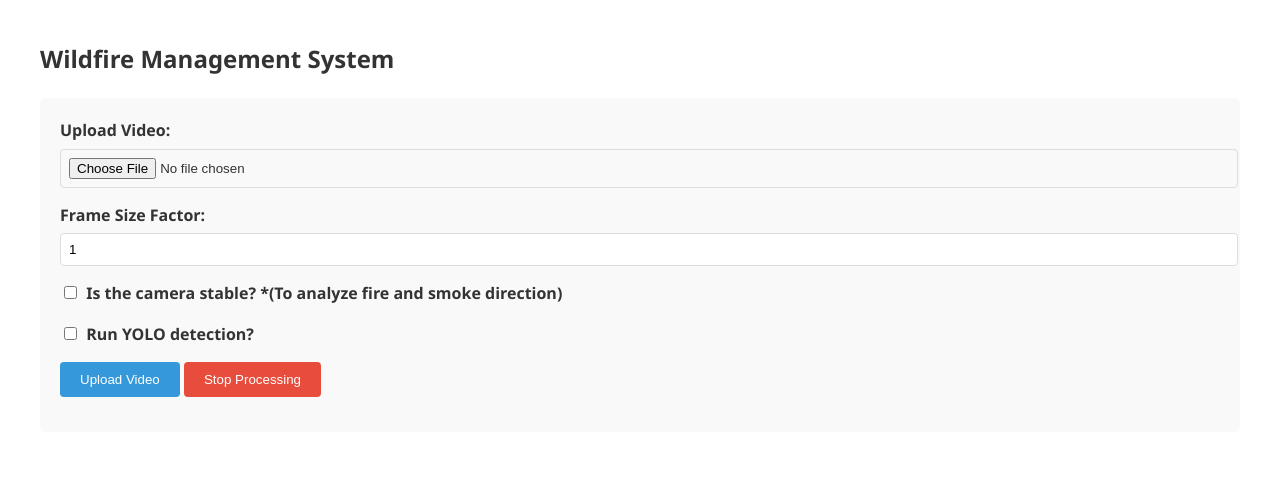
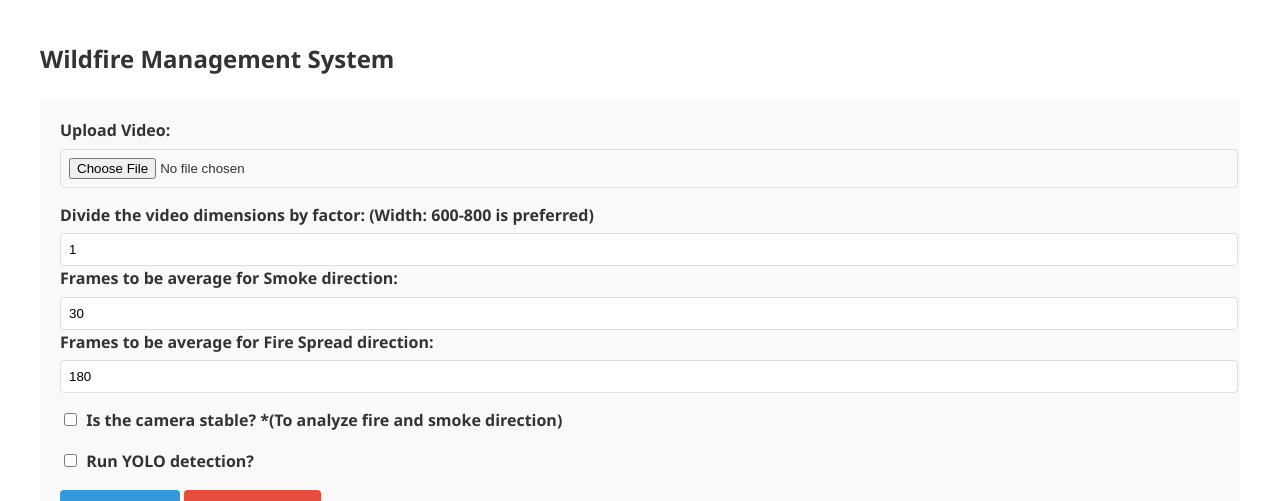
Before and after one commit to Vikas-Rajpurohit/UAF-GSOC24-WildFire-Research, a Flask app: page /upload in a window 1280 px wide. Shown: the part 109-610 px from the top of the page. Run offline with Flask 3, Linux system fonts and the light colour scheme; some libraries are stand-ins or nearby versions.

Commit message:
parameter update

```diff
--- a/code_web/app.py
+++ b/code_web/app.py
@@ -21,6 +21,8 @@ app.config['UPLOAD_FOLDER'] = UPLOAD_FOLDER
 
 threads = True
 size_factor = 1
+mFrames = 180
+nFrames = 30
 
 @socketio.on('stop_processing')
 def stop_stream():
@@ -52,8 +54,10 @@ def handle_upload():
     video_path = os.path.join(app.config['UPLOAD_FOLDER'], filename)
     video_file.save(video_path)
 
-    global size_factor
+    global size_factor, mFrames, nFrames
     size_factor = int(request.form.get('sizeFactor'))
+    mFrames = int(request.form.get('mFrames'))
+    nFrames = int(request.form.get('nFrames'))
 
     is_camera_stable = request.form.get('cameraStable') == 'on'
     run_yolo_detection = request.form.get('runYolo') == 'on'
@@ -117,7 +121,7 @@ def process_stable_camera(video_path):
 
         #######################################
         fire_mask = fire_pixel_segmentation(im)
-        area, new_area_frame, processed_frame, end_point = fire_flow(fire_mask, area_frame, fireX, fireY, processed_frame)
+        area, new_area_frame, processed_frame, end_point = fire_flow(fire_mask, area_frame, fireX, fireY, processed_frame, mFrames)
         area_frame = new_area_frame
 
         if end_point != None:
@@ -127,7 +131,7 @@ def process_stable_camera(video_path):
 
         #########################################
         smoke_mask = smoke_pixel_segmentation(im)
-        curr, processed_frame, smoke = smoke_flow(im, prev, smoke_mask, wind_dir, processed_frame)
+        curr, processed_frame, smoke = smoke_flow(im, prev, smoke_mask, wind_dir, processed_frame, nFrames)
         prev = curr
 
         if smoke != None:
@@ -137,6 +141,15 @@ def process_stable_camera(video_path):
             start_point = path[0]
             end_point = path[-1]
             cv2.arrowedLine(processed_frame, start_point, end_point, (0, 255, 0), 2, tipLength=0.5)
+
+            delta_x = end_point[0] - start_point[0]
+            delta_y = end_point[1] - start_point[1]
+
+            angle_rad = np.arctan2(delta_y, delta_x)
+            angle_deg = np.degrees(angle_rad)
+
+            text_position = (start_point[0] + 10, start_point[1] - 10)
+            cv2.putText(processed_frame, f'Fire Spread Direction: {angle_deg:.2f}', text_position, cv2.FONT_HERSHEY_SIMPLEX, 0.5, (0, 255, 0), 1)
 
         # cv2.imshow('Frame', im)
 
--- a/code_web/fire_flow.py
+++ b/code_web/fire_flow.py
@@ -37,7 +37,7 @@ def fire_pixel_segmentation(image):
 
     return fire_mask
 
-def fire_flow(fire_mask, area_frame, fireX, fireY, processed_frame, m=180):
+def fire_flow(fire_mask, area_frame, fireX, fireY, processed_frame, m):
 
     centerX = []
     centerY = []
--- a/code_web/smoke_flow.py
+++ b/code_web/smoke_flow.py
@@ -15,7 +15,7 @@ def smoke_pixel_segmentation(image):
 
     return smoke_mask
 
-def smoke_flow(im, prev, smoke_mask, wind_dir, processed_frame, n=30):
+def smoke_flow(im, prev, smoke_mask, wind_dir, processed_frame, n):
     curr = cv2.cvtColor(im, cv2.COLOR_BGR2GRAY)
 
 #     pyr_scale, levels, winsize, iterations, poly_n, poly_sigma
@@ -41,7 +41,9 @@ def smoke_flow(im, prev, smoke_mask, wind_dir, processed_frame, n=30):
                     cv2.arrowedLine(processed_frame, (x, y), end_point, (255, 0, 0), 2, tipLength=3)
 
     avg_direction_angle = np.arctan2(np.mean(avgy), np.mean(avgx))
-    wind_dir.append(np.degrees(avg_direction_angle))
+    angle_in_degrees = np.degrees(avg_direction_angle)
+    cv2.putText(processed_frame, f'Smoke Direction: {angle_in_degrees:.2f}', (10, 40), cv2.FONT_HERSHEY_SIMPLEX, 1, (255, 0, 0), 2)
+    wind_dir.append(angle_in_degrees)
 
     smoke_dir_nframes = None
     if len(wind_dir) > n:
--- a/code_web/templates/upload.html
+++ b/code_web/templates/upload.html
@@ -28,7 +28,7 @@
           <input type="file" id="video" name="video" accept="video/*" />
         </div>
         <div class="form-group">
-          <label for="sizeFactor">Frame Size Factor:</label>
+          <label for="sizeFactor">Divide the video dimensions by factor: (Width: 600-800 is preferred)</label>
           <input
             type="number"
             id="sizeFactor"
@@ -37,6 +37,28 @@
             min="0.1"
             max="2"
             step="0.1"
+          />
+          <label for="nFrames">Frames to be average for Smoke direction:</label>
+          <input
+            type="number"
+            id="nFrames"
+            name="nFrames"
+            value="30"
+            min="0"
+            max="300"
+            step="10"
+          />
+          <label for="mFrames"
+            >Frames to be average for Fire Spread direction:</label
+          >
+          <input
+            type="number"
+            id="mFrames"
+            name="mFrames"
+            value="180"
+            min="0"
+            max="300"
+            step="10"
           />
         </div>
         <div class="form-group">
```
Lines whose indentation alone changed are shown as unchanged.
